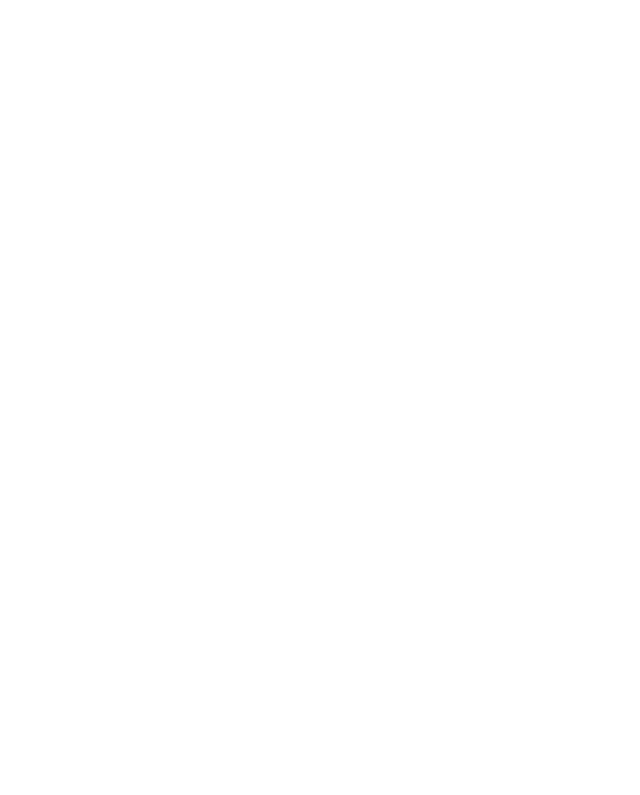
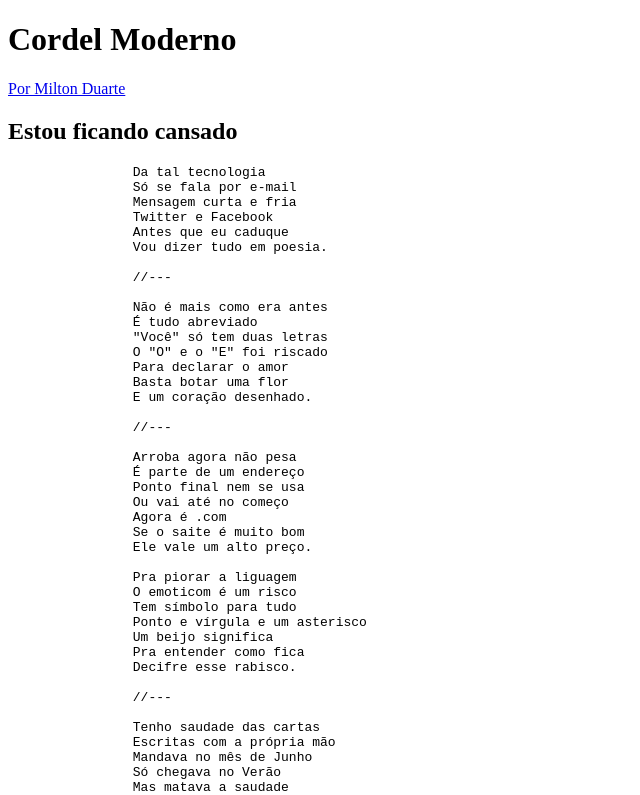
Before and after one commit to CarlosHenrique1365/html-css, a plain HTML site: page DESAFIOS/Cordel/index.html in a window 1280 px wide. Shown: the top 795 px of the page, without its empty margins (0-640 px from the left). Drawn offline with Linux system fonts and the light colour scheme.

Commit message:
Atualizaçao desafio 12

```diff
--- /dev/null
+++ b/DESAFIOS/Cordel/Fontes/style.css
@@ -0,0 +1,4 @@
+@charset "UTF-8";
+body{
+    background-color: rgb(255, 255, 255);
+}
--- a/DESAFIOS/Cordel/index.html
+++ b/DESAFIOS/Cordel/index.html
@@ -3,9 +3,88 @@
 <head>
     <meta charset="UTF-8">
     <meta name="viewport" content="width=device-width, initial-scale=1.0">
+    <link rel="stylesheet" href="Fontes/style.css">
     <title>Cordel Moderno</title>
 </head>
 <body>
+    <header>
+        <h1>Cordel Moderno</h1>
+
+        <nav>
+            <a href="https://www.recantodasletras.com.br/poesias/3186743">Por Milton Duarte</a>
+        </nav>
+    </header>
+    <main>
+        <article>
+            <h1>Estou ficando cansado</h1>
+        <p>
+            <pre>
+                Da tal tecnologia
+                Só se fala por e-mail
+                Mensagem curta e fria
+                Twitter e Facebook
+                Antes que eu caduque
+                Vou dizer tudo em poesia.
+
+                //---
+
+                Não é mais como era antes
+                É tudo abreviado
+                "Você" só tem duas letras
+                O "O" e o "E" foi riscado
+                Para declarar o amor
+                Basta botar uma flor
+                E um coração desenhado.
+
+                //---
+
+                Arroba agora não pesa
+                É parte de um endereço
+                Ponto final nem se usa
+                Ou vai até no começo
+                Agora é .com
+                Se o saite é muito bom
+                Ele vale um alto preço.
+
+                Pra piorar a liguagem
+                O emoticom é um risco
+                Tem símbolo para tudo
+                Ponto e vírgula e um asterisco
+                Um beijo significa
+                Pra entender como fica
+                Decifre esse rabisco.
+
+                //---
+
+                Tenho saudade das cartas
+                Escritas com a própria mão
+                Mandava no mês de Junho
+                Só chegava no Verão
+                Mas matava a saudade
+                Era texto de verdade
+                Nas linhas do coração.
+
+                //---
+
+                Agora, escrevo e envio
+                Chegando na mesma hora
+                Mas quando vou prosear
+                A pessoa foi embora
+                Abriu outro aplicativo
+                O mundo ficou cativo
+                Da tecnologia do agora.
+
+                Felizmente, pra orar
+                Não precisa de internet
+                Deus escuta todo mundo
+                Se quiser, faça esse teste
+                Dois pontos são dois joelhos
+                Seus lábios são aparelhos
+                Deixe que Deus interprete.
+            </pre>
+        </p>
+        </article>
+    </main>
 
 </body>
 </html>
```
